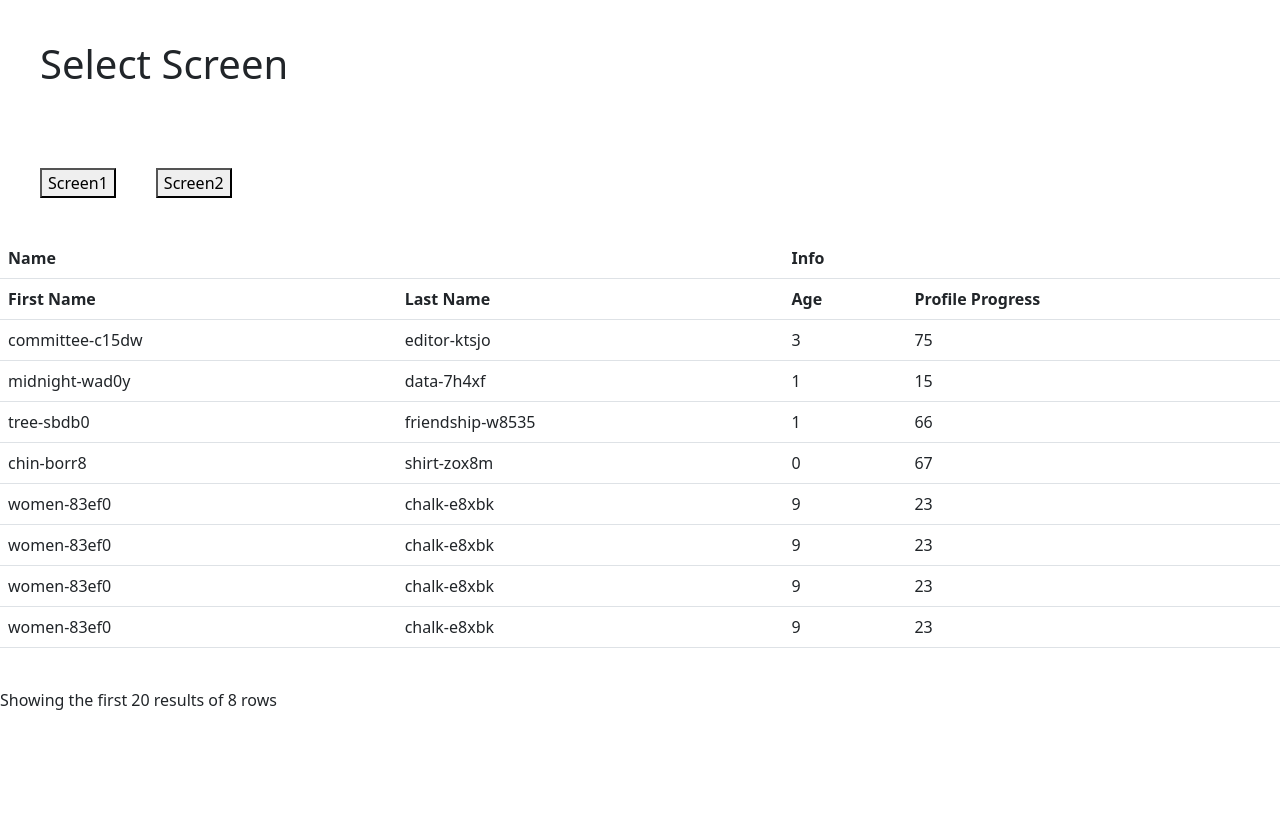
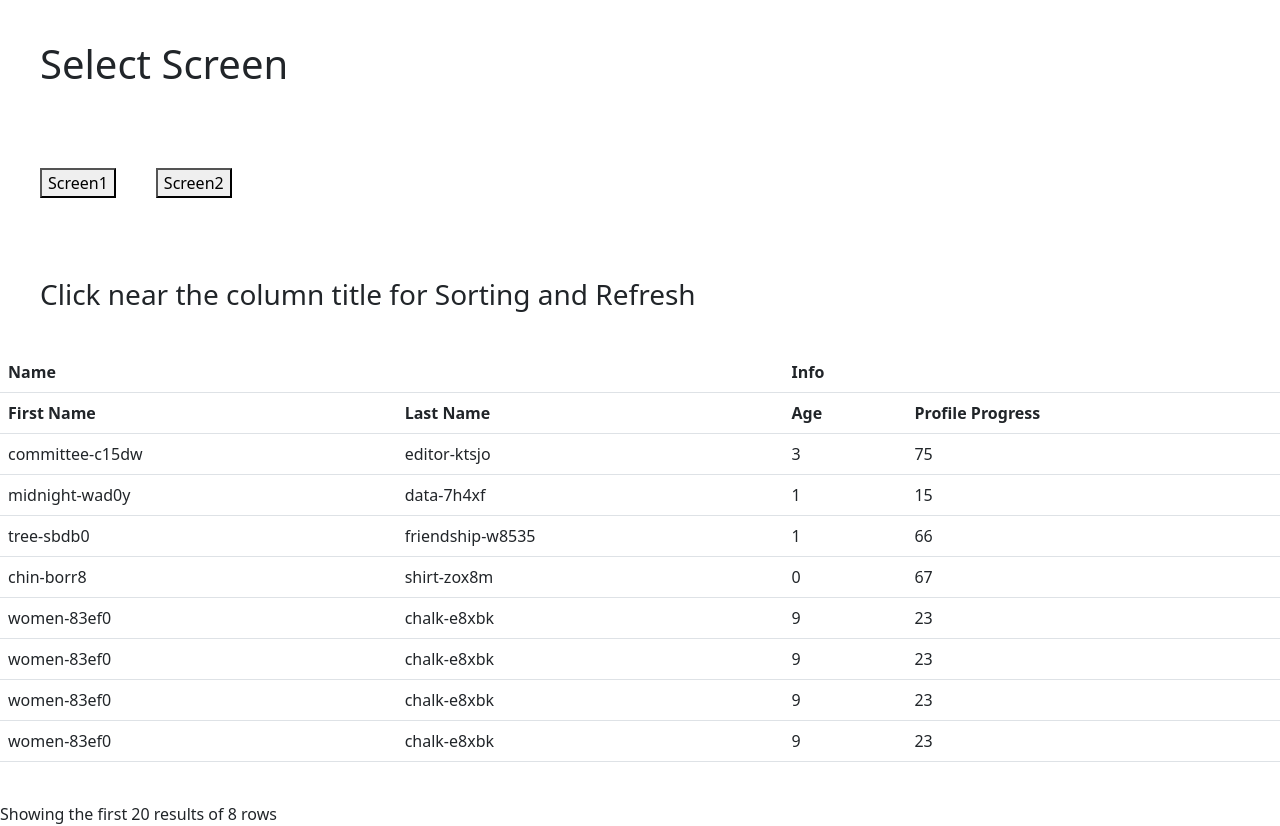
Before and after one commit to KashyapPLN/admavin-tasks, a React (Create React App) app: page /box in a window 1280 px wide. Both pictures are taken after a click on the button "Screen2". Before the commit the page ends 800 px from the top, so only its background shows below. Built offline with nearby package versions, Linux system fonts and the light colour scheme.

Commit message:
h3 added to task 2

```diff
--- a/src/paripoorna task/Screen2.js
+++ b/src/paripoorna task/Screen2.js
@@ -23,6 +23,7 @@ function Table({ columns, data }) {
     // Render the UI for your table
     return (
         <div>
+            <h3 style={{margin:'40px'}}>Click near the column title for Sorting and Refresh</h3>
             <table className="table" {...getTableProps()}>
                 <thead>
                     {headerGroups.map(headerGroup => (
```
